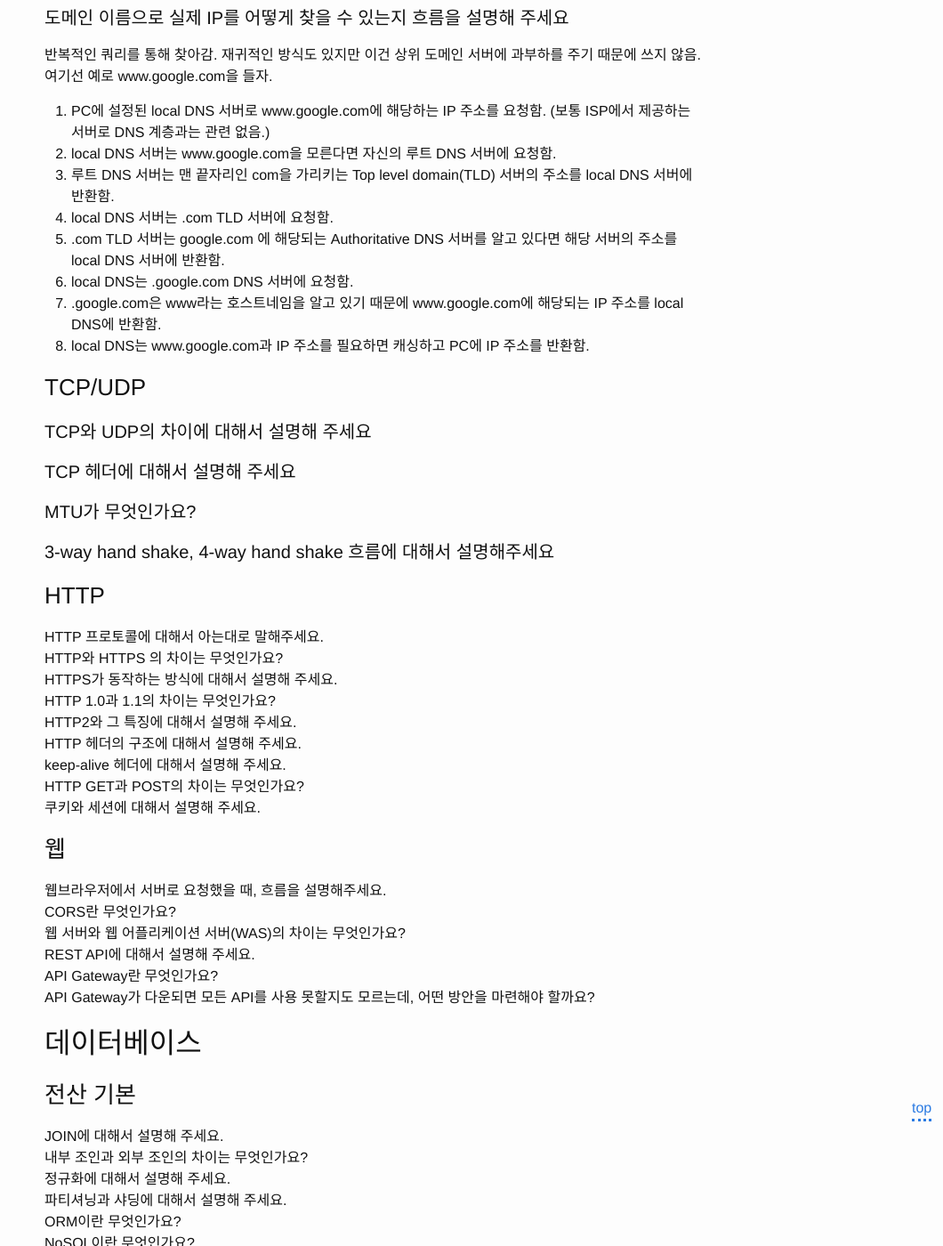
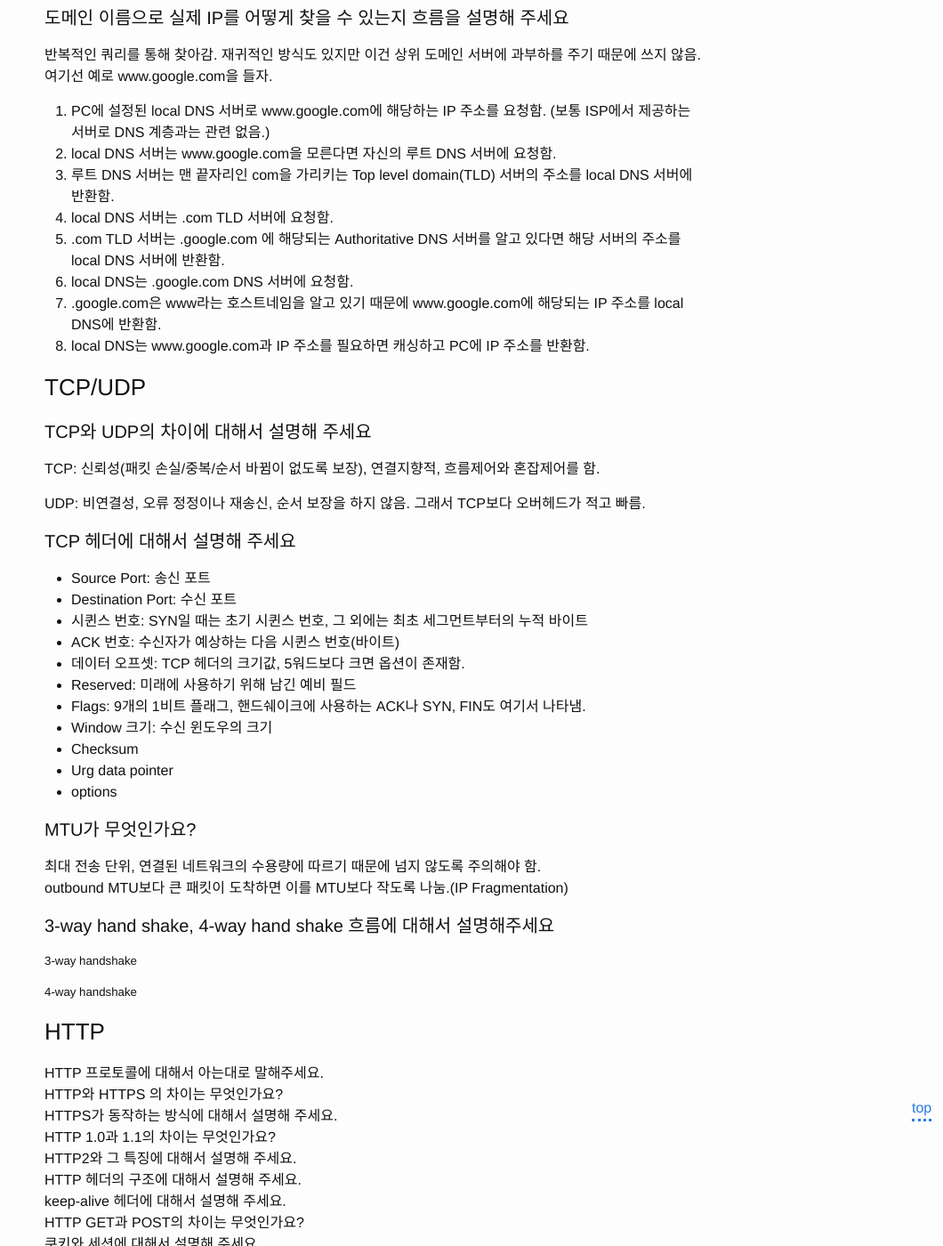
Before and after one commit to WraithKim/blog, a Jekyll site: the page built from _posts/2021-05-20-tech-interview-with-rage.md, in a window 1280 px wide and 1400 px high, scrolled down 6273 px. Shown: the whole window at 89% size, without its empty margins (220-1280 px from the left). Built offline with Jekyll 4.4.1, drawn with Linux system fonts in a browser that asks for light colours; some of the changed text lies outside the part shown.

Commit message:
MTU까지 끝남.

```diff
--- a/_posts/2021-05-20-tech-interview-with-rage.md
+++ b/_posts/2021-05-20-tech-interview-with-rage.md
@@ -222,7 +222,7 @@ Next Fit: 이전에 할당한 위치부터 프로세스를 담을 수 있는 다
 OSI보다 단순하고 실용적인 계층 구조로 현재 인터넷의 표준이다.
 
 1. 링크 계층: 물리+데이터링크
-2. 인터넷 계층
+2. 인터넷 계층: IP
 3. 전송 계층
 4. 응용 계층: 세션+표현+응용
 
@@ -239,7 +239,7 @@ OSI보다 단순하고 실용적인 계층 구조로 현재 인터넷의 표준
 2. local DNS 서버는 www.google.com을 모른다면 자신의 루트 DNS 서버에 요청함.
 3. 루트 DNS 서버는 맨 끝자리인 com을 가리키는 Top level domain(TLD) 서버의 주소를 local DNS 서버에 반환함.
 4. local DNS 서버는 .com TLD 서버에 요청함.
-5. .com TLD 서버는 google.com 에 해당되는 Authoritative DNS 서버를 알고 있다면 해당 서버의 주소를 local DNS 서버에 반환함.
+5. .com TLD 서버는 .google.com 에 해당되는 Authoritative DNS 서버를 알고 있다면 해당 서버의 주소를 local DNS 서버에 반환함.
 6. local DNS는 .google.com DNS 서버에 요청함.
 7. .google.com은 www라는 호스트네임을 알고 있기 때문에 www.google.com에 해당되는 IP 주소를 local DNS에 반환함.
 8. local DNS는 www.google.com과 IP 주소를 필요하면 캐싱하고 PC에 IP 주소를 반환함.
@@ -248,11 +248,34 @@ OSI보다 단순하고 실용적인 계층 구조로 현재 인터넷의 표준
 
 #### TCP와 UDP의 차이에 대해서 설명해 주세요
 
+TCP: 신뢰성(패킷 손실/중복/순서 바뀜이 없도록 보장), 연결지향적, 흐름제어와 혼잡제어를 함.
+
+UDP: 비연결성, 오류 정정이나 재송신, 순서 보장을 하지 않음. 그래서 TCP보다 오버헤드가 적고 빠름.
+
 #### TCP 헤더에 대해서 설명해 주세요
+
+* Source Port: 송신 포트
+* Destination Port: 수신 포트
+* 시퀸스 번호: SYN일 때는 초기 시퀸스 번호, 그 외에는 최초 세그먼트부터의 누적 바이트
+* ACK 번호: 수신자가 예상하는 다음 시퀸스 번호(바이트)
+* 데이터 오프셋: TCP 헤더의 크기값, 5워드보다 크면 옵션이 존재함.
+* Reserved: 미래에 사용하기 위해 남긴 예비 필드
+* Flags: 9개의 1비트 플래그, 핸드쉐이크에 사용하는 ACK나 SYN, FIN도 여기서 나타냄.
+* Window 크기: 수신 윈도우의 크기
+* Checksum
+* Urg data pointer
+* options
 
 #### MTU가 무엇인가요?
 
+최대 전송 단위, 연결된 네트워크의 수용량에 따르기 때문에 넘지 않도록 주의해야 함.
+outbound MTU보다 큰 패킷이 도착하면 이를 MTU보다 작도록 나눔.(IP Fragmentation)
+
 #### 3-way hand shake, 4-way hand shake 흐름에 대해서 설명해주세요
+
+##### 3-way handshake
+
+##### 4-way handshake
 
 ### HTTP
 
@@ -443,3 +466,5 @@ Monolitc Architecture, Micro Service Architecture에 대해 각각 설명해 주
 * [StudyTonight-OS tutorial](https://www.studytonight.com/operating-system/)
 * [동기비동기블로킹논블로킹 IO - 배철오](https://www.slideshare.net/unitimes/sync-asyncblockingnonblockingio)
 * Operating System Internals and Design Principles 8th edition - William Stallings, Pearson
+* [TTA 정보통신용어사전](https://terms.tta.or.kr/)
+* [정보통신기술용어해설](http://www.ktword.co.kr/)
```
